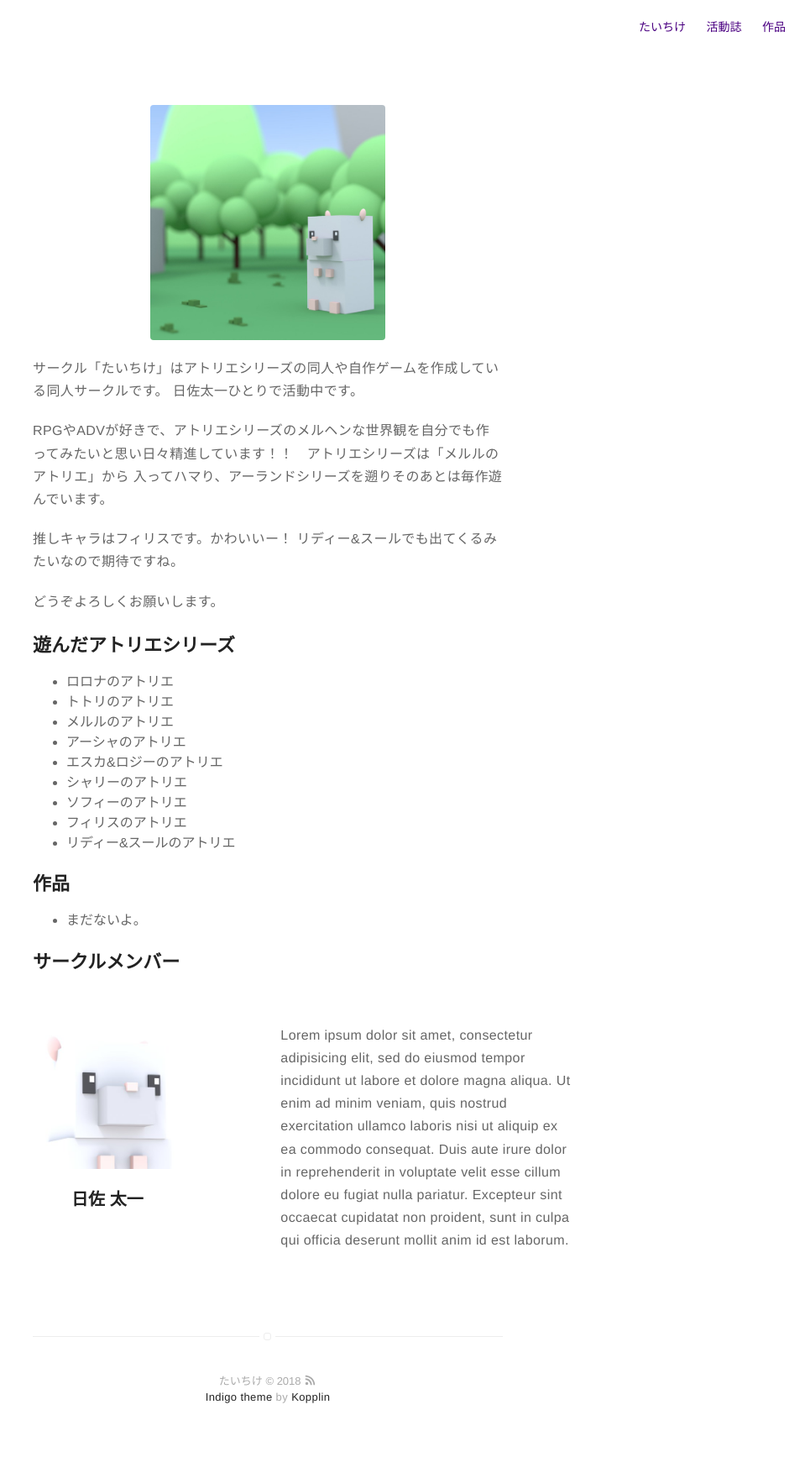
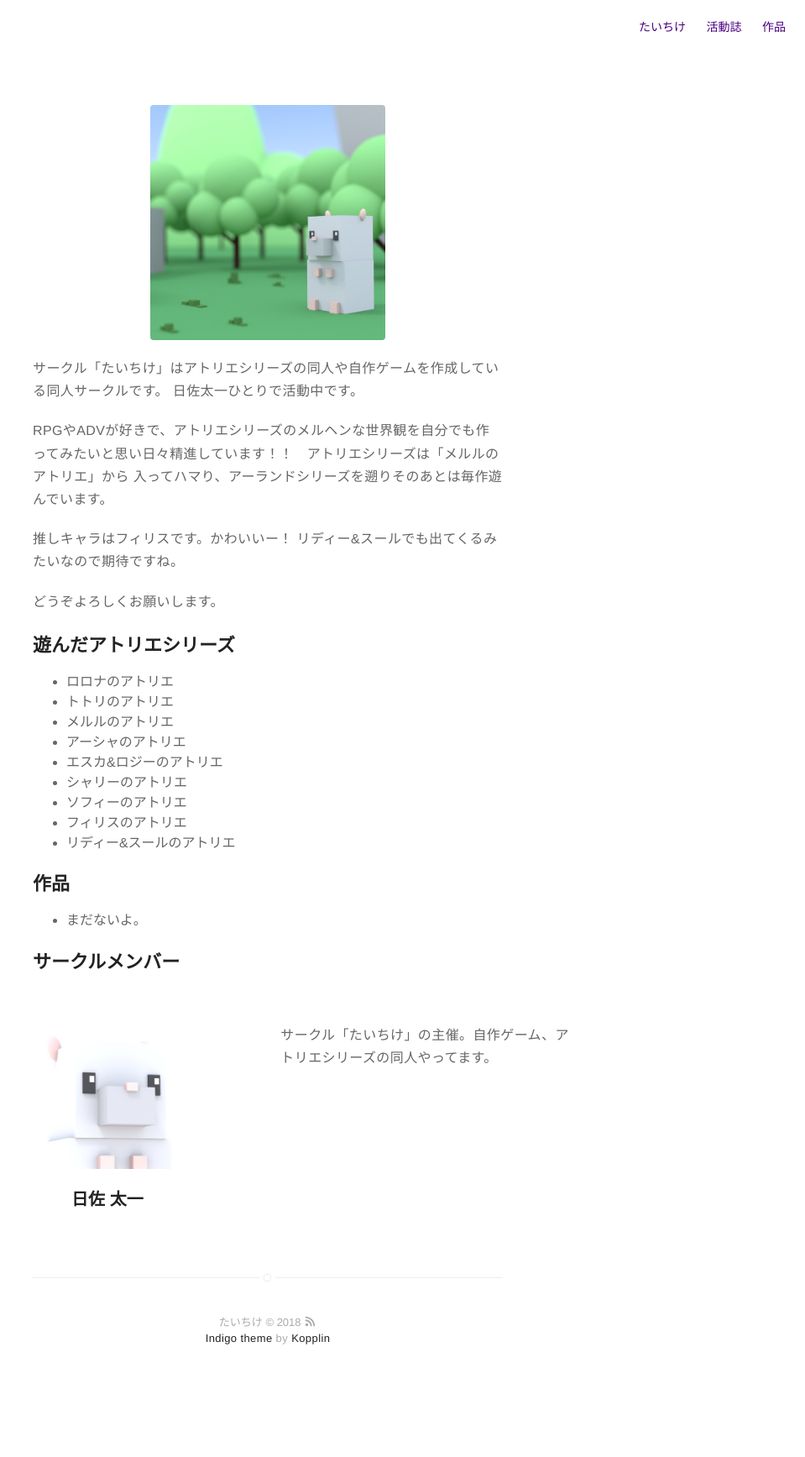
Before and after one commit to hisataichi/hisataichi.github.io, a Jekyll site: the page built from about.md, in a window 1280 px wide. Shown: the whole page at 84% size, without its empty margins (321-1280 px from the left). Built offline with Jekyll 4.4.1, drawn with Linux system fonts in a browser that asks for light colours; after the commit the page ends 1665 px from its top, so only the background shows below that.

Commit message:
update profile

```diff
--- a/about.md
+++ b/about.md
@@ -39,6 +39,6 @@
     </div>
 
     <div class="toright">
-        <p>Lorem ipsum dolor sit amet, consectetur adipisicing elit, sed do eiusmod tempor incididunt ut labore et dolore magna aliqua. Ut enim ad minim veniam, quis nostrud exercitation ullamco laboris nisi ut aliquip ex ea commodo consequat. Duis aute irure dolor in reprehenderit in voluptate velit esse cillum dolore eu fugiat nulla pariatur. Excepteur sint occaecat cupidatat non proident, sunt in culpa qui officia deserunt mollit anim id est laborum.</p>
+        <p>{{ site.authors.hisataichi.bio }}</p>
     </div>
 </div>
```
